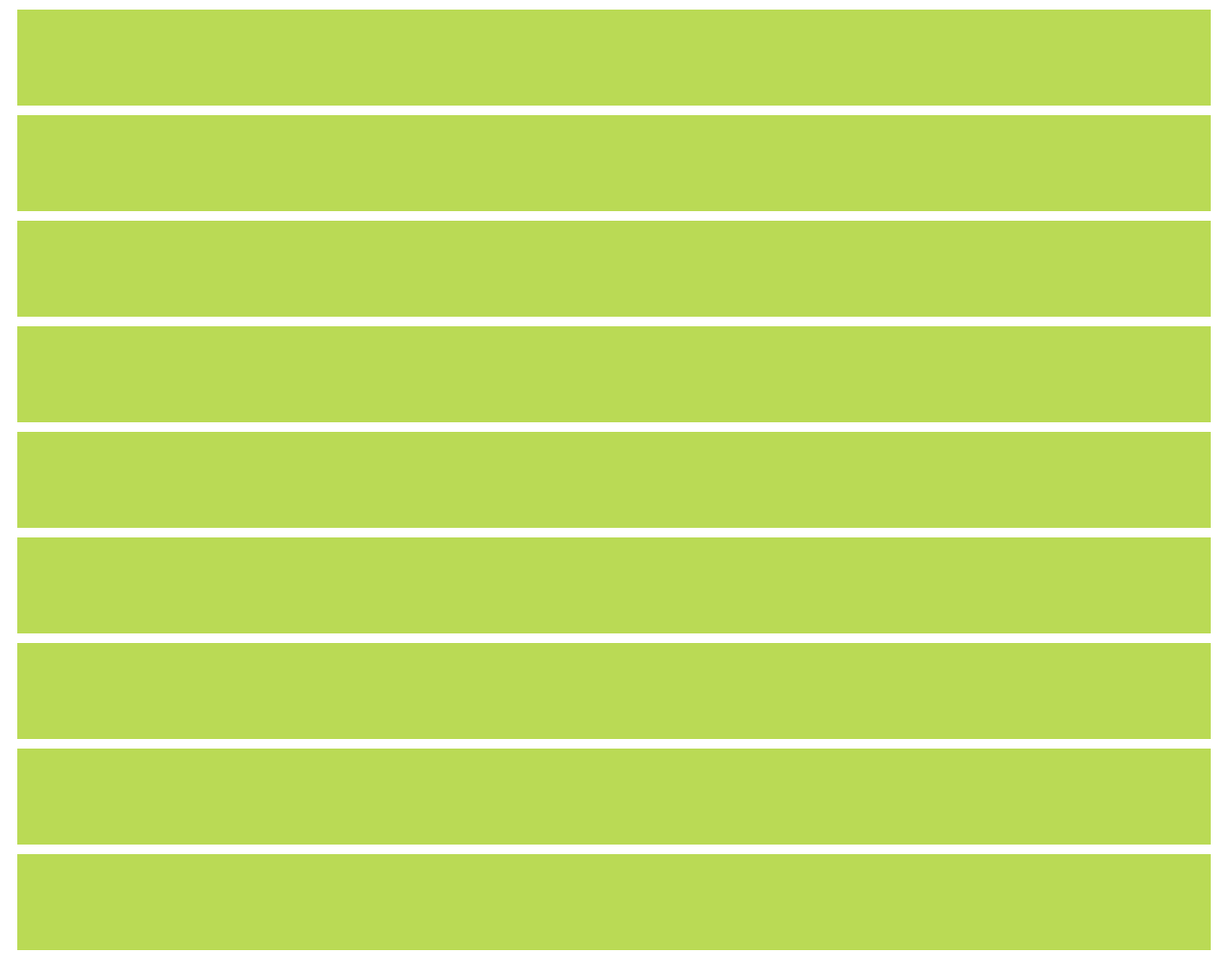
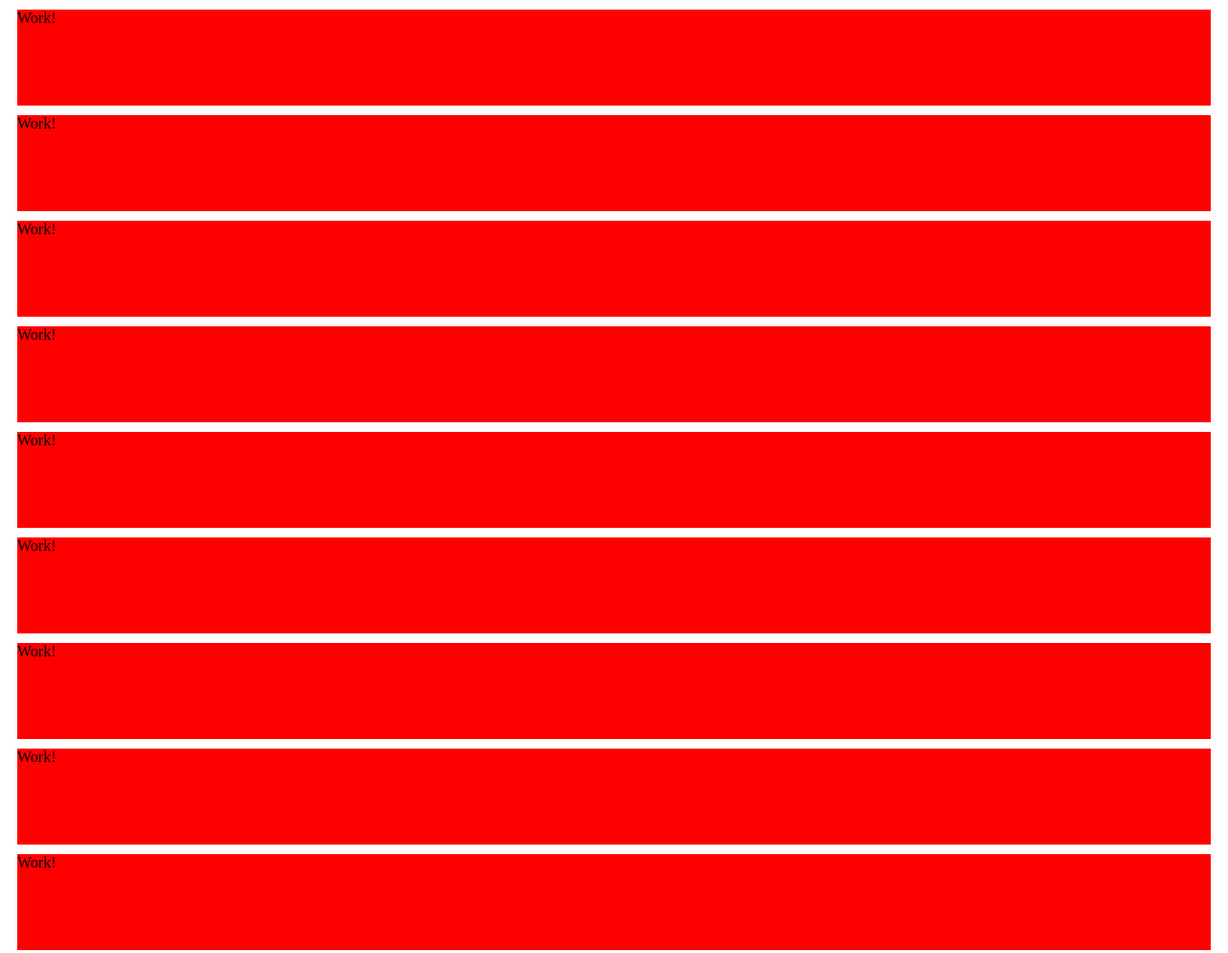
Before and after one commit to hakubo/Sloth, a plain HTML site: page index.html in a window 1280 px wide. Shown: the top 993 px of the page at 96% size. Drawn offline with Linux system fonts and the light colour scheme.

Commit message:
remobe globalizer and fix demo

```diff
--- a/globalizer.js
+++ /dev/null
@@ -1,3 +0,0 @@
-define = function(name, def){
-	window[name] = def();
-};
--- a/index.html
+++ b/index.html
@@ -33,8 +33,11 @@
 			background-color: blue;
 		}
 	</style>
-
-	<script src="globalizer.js"></script>
+	<script>
+		define = function(name, def){
+			window[name] = def();
+		};
+	</script>
 	<script src="sloth.js"></script>
 </head>
 <body>
@@ -158,9 +161,9 @@
 
 
 <script>
-	Sloth({
+	sloth({
 		on: document.getElementsByTagName('div'),
-		threshold: -100,
+		threshold: 100,
 		callback: function(element){
 			element.textContent = 'Work!';
 			element.className = 'yellow';
```
